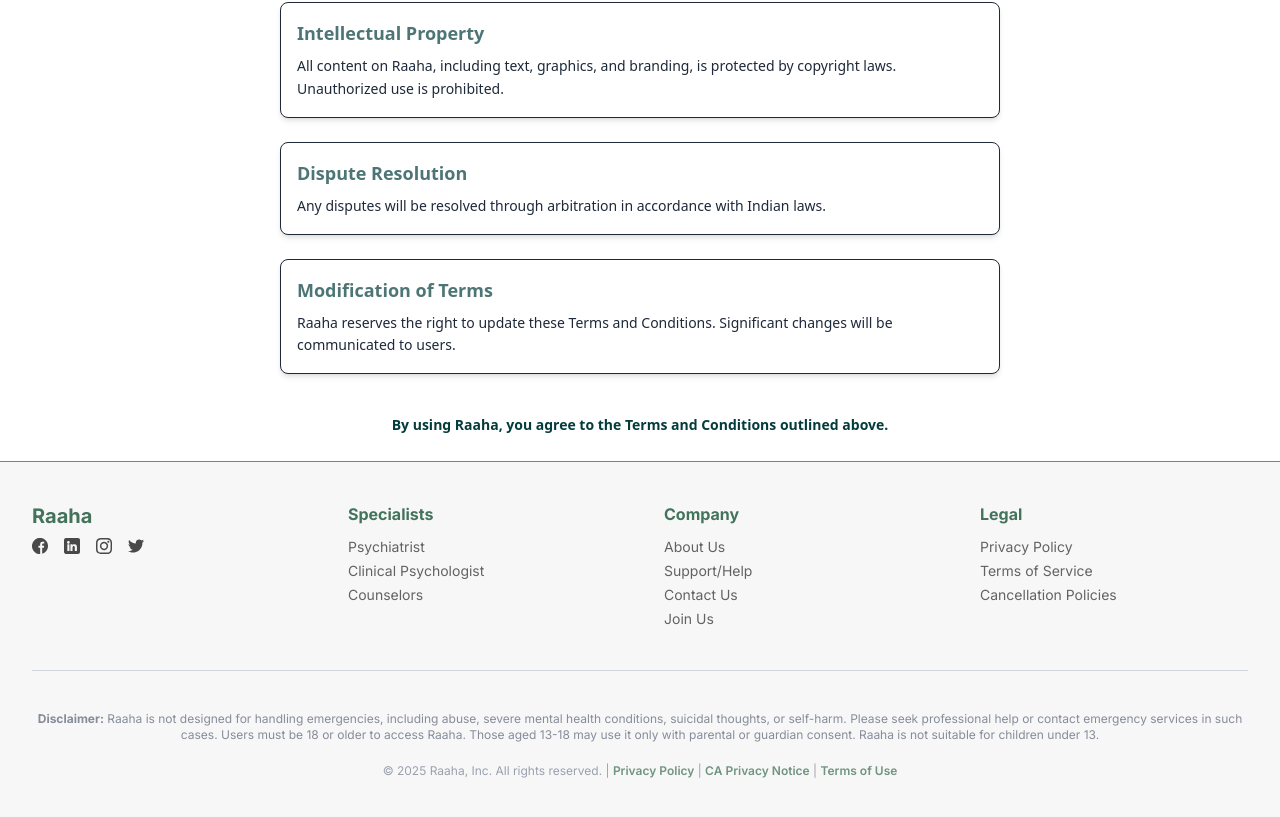
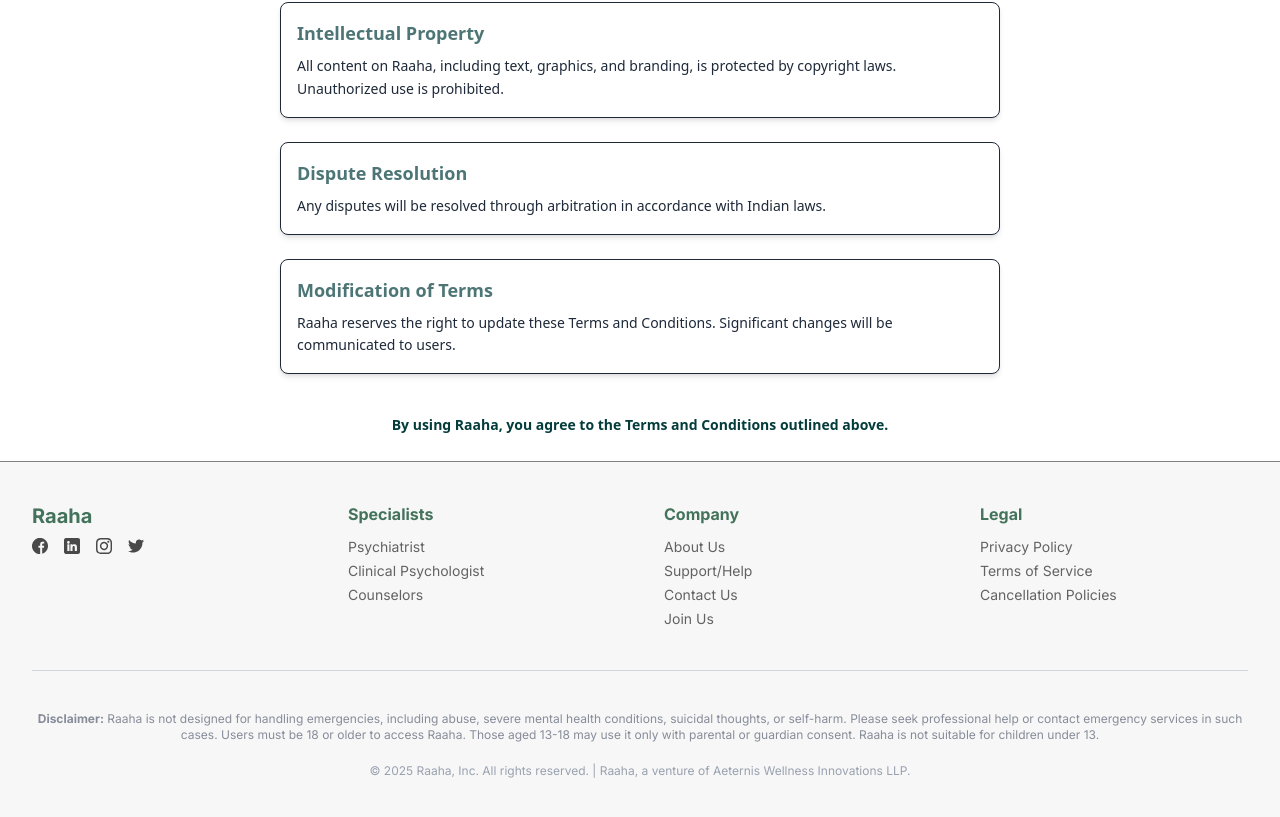
Before and after one commit to Zzz1750/Raaha-Health, a Next.js app: page /tc in a window 1280 px wide. Shown: the part 1903-2720 px from the top of the page. Built offline with nearby package versions, Linux system fonts and the light colour scheme; no server answers.

Commit message:
footer changed

```diff
--- a/src/app/components/Footer.jsx
+++ b/src/app/components/Footer.jsx
@@ -64,7 +64,7 @@
         <strong>Disclaimer:</strong> Raaha is not designed for handling emergencies, including abuse, severe mental health conditions, suicidal thoughts, or self-harm. Please seek professional help or contact emergency services in such cases.
         Users must be 18 or older to access Raaha. Those aged 13-18 may use it only with parental or guardian consent. Raaha is not suitable for children under 13.
       </p>
-      <p className="text-center text-gray-400 text-xs mt-5">&copy; 2025 Raaha, Inc. All rights reserved. | <Link href="/privacy_policy" className="text-[#44735b] font-semibold opacity-75 hover:opacity-85">Privacy Policy</Link> | <Link href="#" className="text-[#44735b] font-semibold opacity-75 hover:opacity-85">CA Privacy Notice</Link> | <Link href="/tc" className="text-[#44735b] font-semibold opacity-75 hover:opacity-85">Terms of Use</Link></p>
+      <p className="text-center text-gray-400 text-xs mt-5">&copy; 2025 Raaha, Inc. All rights reserved. | Raaha, a venture of Aeternis Wellness Innovations LLP.</p>
     </footer>
   );
 }
```
